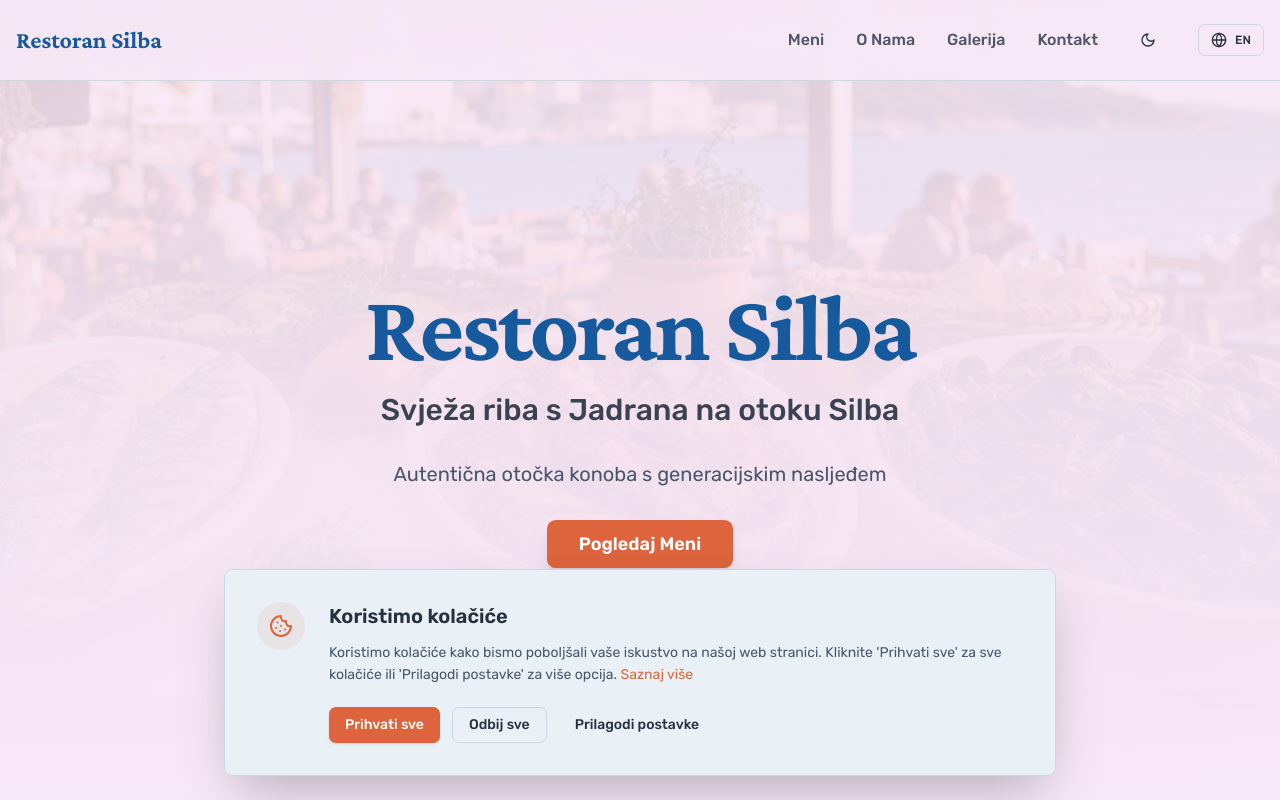
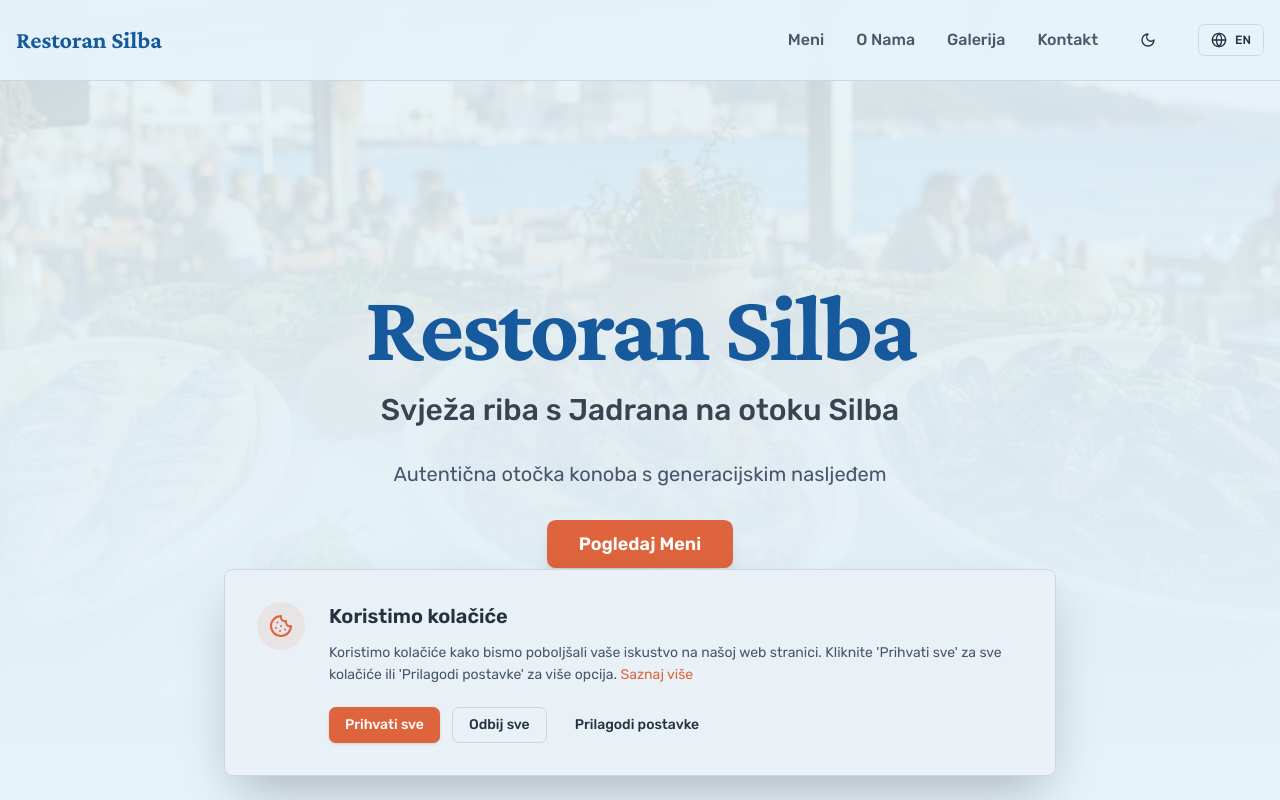
Before and after one commit to tihomiraugustic-beep/sg-1bc2244e-b8a4-4d15-a4d6-e99f972ea7fd-1778622651, a Next.js app: page / in a window 1280 px wide. Shown: the top 800 px of the page. Built offline with nearby package versions, Linux system fonts and the light colour scheme.

Commit message:
style(ui): update sky blue color to 200 70% 94%

```diff
--- a/src/styles/globals.css
+++ b/src/styles/globals.css
@@ -13,7 +13,7 @@
 @layer base {
   :root {
     --radius: 0.55rem;
-    --background: 300 50% 94%;
+    --background: 200 70% 94%;
     --foreground: 215 25% 20%;
     --card: 205 45% 94%;
     --card-foreground: 215 25% 20%;
```
